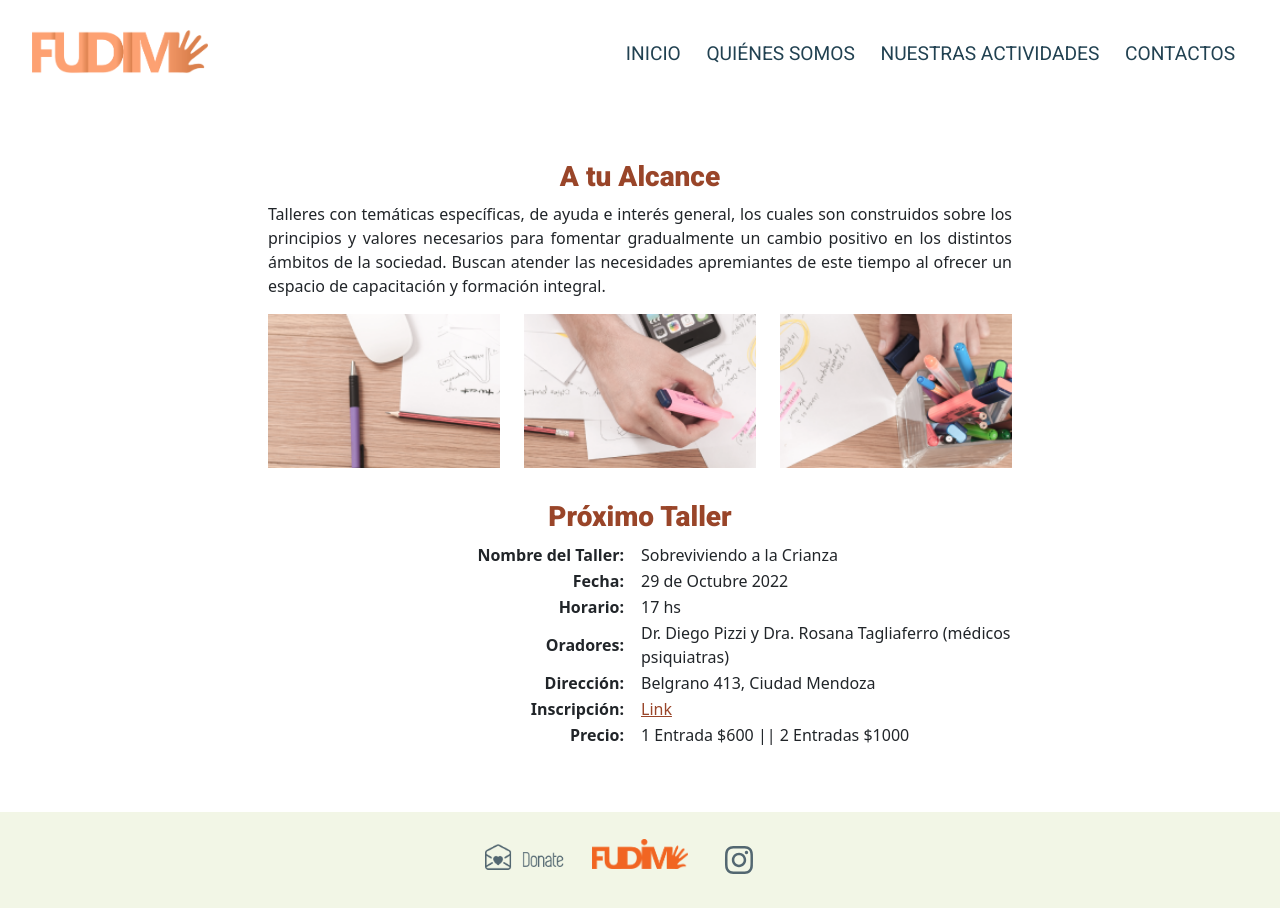
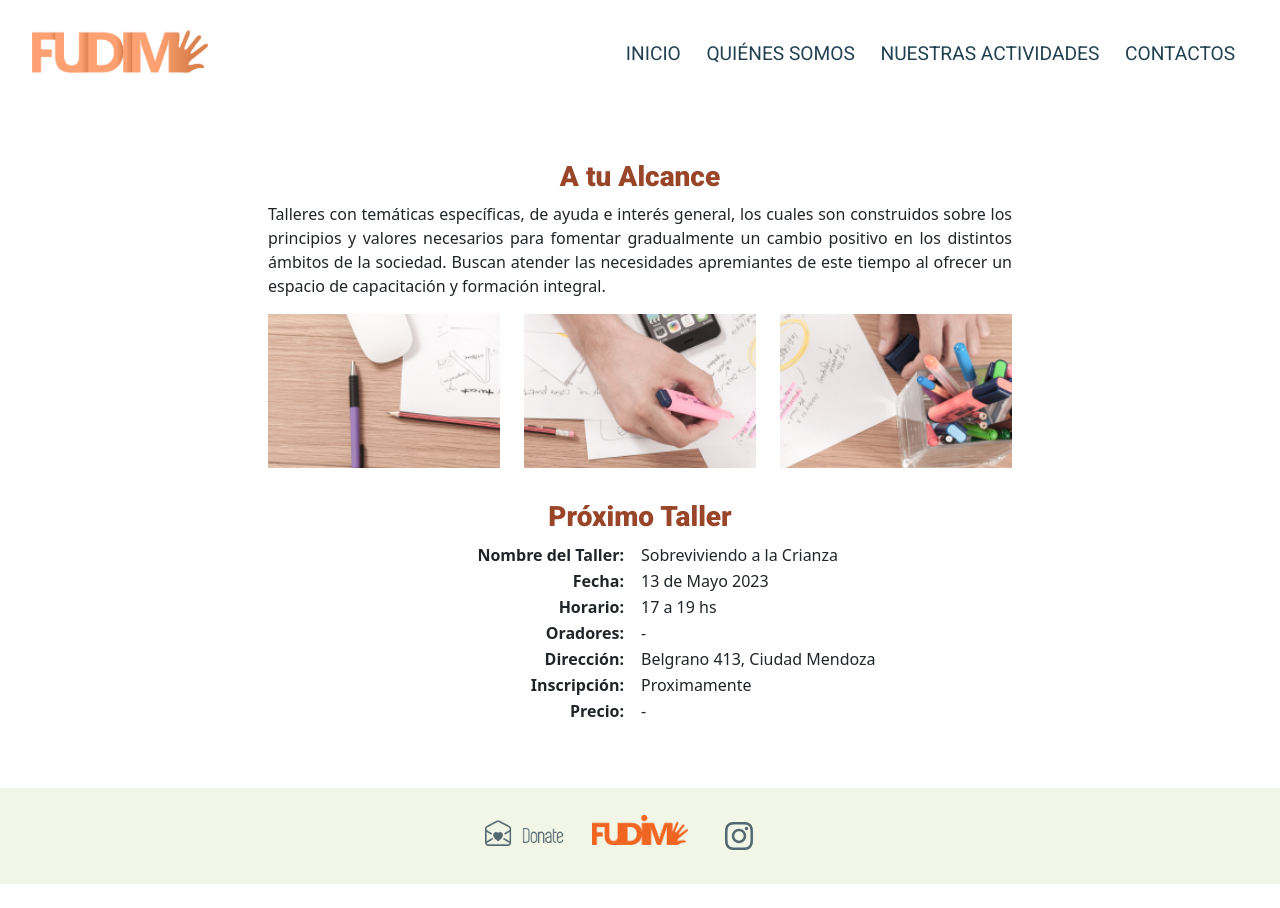
Before and after one commit to Makita7/FUDIM, a React (Create React App) app: page /atualcance in a window 1280 px wide. After the commit the page ends 884 px from the top, so only its background shows below. Built offline with nearby package versions, Linux system fonts and the light colour scheme.

Commit message:
modifying activities

```diff
--- a/src/pages/MejorEsDar.js
+++ b/src/pages/MejorEsDar.js
@@ -8,9 +8,14 @@ function MejorEsDar() {
                 <p>Área de servicio a la comunidad vinculada con la recepción, clasificación y entrega de donaciones en especies, alimentos, ropa y objetos nuevos o usados que puedan llegar a suplir las necesidades de otras personas, instituciones o fundaciones. Este espacio tiene como objetivo tender puentes de conexión y unir la disposición a dar de las personas con las necesidades específicas de otros. Ventas de garaje, ferias americanas o la desinteresada y generosa entrega de los recursos recibidos son algunas de las maneras en las cuales Mejor es Dar sirve a otros.</p>
                 <img alt='banner' className='img-fluid padBot' src={require('../img/bannerDar.png')}/>
 
-                <h3 className="subpagesh3 padTop">Para Donar</h3>
-                <h5 className='masinfoh5 text-center'>María del Carmen: <a className='link' href='+54 9 2616 96-8769'>+54 9 2614 66-6233</a></h5>
-                <h5 className='masinfoh5 text-center'>Viviana: <a className='link' href='+54 9 2616 96-8769'>+54 9 2614 66-6233</a></h5>
+                <h3 className="subpagesh3 padTop">FERIAS</h3>
+                <h5 className='masinfoh5 text-center'> Próxima: 14  y 15 de Julio</h5>
+                <h5 className='masinfoh5 text-center'>de 17 a 20 hs  y de 10 a 13hs</h5>
+                <hr/>
+                <h3 className="subpagesh3 padTop">Recepción de Donaciones</h3>
+                <h5 className='masinfoh5 text-center'>Domingos 2 y 9 de Julio - 11hs</h5>
+                <h5 className='masinfoh5 text-center'>Miércoles 5 y 12 de Julio - 20 hs</h5>
+                <h5 className='masinfoh5 text-center'>En Belgrano 413 Ciudad Mza</h5>
                 <a className='social' href='https://www.instagram.com/fudim.mendoza/'>
                     <svg className='icon' stroke="currentColor" fill="currentColor" stroke-width="0" viewBox="0 0 448 512" height="1em" width="1em" xmlns="http://www.w3.org/2000/svg"><path d="M224.1 141c-63.6 0-114.9 51.3-114.9 114.9s51.3 114.9 114.9 114.9S339 319.5 339 255.9 287.7 141 224.1 141zm0 189.6c-41.1 0-74.7-33.5-74.7-74.7s33.5-74.7 74.7-74.7 74.7 33.5 74.7 74.7-33.6 74.7-74.7 74.7zm146.4-194.3c0 14.9-12 26.8-26.8 26.8-14.9 0-26.8-12-26.8-26.8s12-26.8 26.8-26.8 26.8 12 26.8 26.8zm76.1 27.2c-1.7-35.9-9.9-67.7-36.2-93.9-26.2-26.2-58-34.4-93.9-36.2-37-2.1-147.9-2.1-184.9 0-35.8 1.7-67.6 9.9-93.9 36.1s-34.4 58-36.2 93.9c-2.1 37-2.1 147.9 0 184.9 1.7 35.9 9.9 67.7 36.2 93.9s58 34.4 93.9 36.2c37 2.1 147.9 2.1 184.9 0 35.9-1.7 67.7-9.9 93.9-36.2 26.2-26.2 34.4-58 36.2-93.9 2.1-37 2.1-147.8 0-184.8zM398.8 388c-7.8 19.6-22.9 34.7-42.6 42.6-29.5 11.7-99.5 9-132.1 9s-102.7 2.6-132.1-9c-19.6-7.8-34.7-22.9-42.6-42.6-11.7-29.5-9-99.5-9-132.1s-2.6-102.7 9-132.1c7.8-19.6 22.9-34.7 42.6-42.6 29.5-11.7 99.5-9 132.1-9s102.7-2.6 132.1 9c19.6 7.8 34.7 22.9 42.6 42.6 11.7 29.5 9 99.5 9 132.1s2.7 102.7-9 132.1z"></path></svg>
                 </a>
--- a/src/pages/SomosSuyas.js
+++ b/src/pages/SomosSuyas.js
@@ -31,7 +31,7 @@ function SomosSuyas() {
                     </div>
 
                     <div className='col text-left'>
-                        <h5 className='masinfoh5'>17 Septiembre 2022</h5>
+                        <h5 className='masinfoh5'>17 Junio 2023</h5>
                         <h5 className='masinfoh5'>KATO Café</h5>
                         <h5 className='masinfoh5'><a className='link' href='+54 9 2616 96-8769'>+54 9 2616 96-8769</a></h5>
                     </div>
--- a/src/pages/Talleres.js
+++ b/src/pages/Talleres.js
@@ -12,15 +12,15 @@ function Taller(){
                     </tr>
                     <tr>
                         <th className='text-right'>Fecha:</th>
-                        <td>29 de Octubre 2022</td>
+                        <td>13 de Mayo 2023</td>
                     </tr>
                     <tr>
                         <th className='text-right'>Horario:</th>
-                        <td>17 hs</td>
+                        <td>17 a 19 hs</td>
                     </tr>
                     <tr>
                         <th className='text-right'>Oradores:</th>
-                        <td>Dr. Diego Pizzi y Dra. Rosana Tagliaferro (médicos psiquiatras)</td>
+                        <td>-</td>
                     </tr>
                     <tr>
                         <th className='text-right'>Dirección:</th>
@@ -28,11 +28,13 @@ function Taller(){
                     </tr>
                     <tr>
                         <th className='text-right'>Inscripción:</th>
-                        <td><a className='link' href='https://forms.gle/zLd9mSC1g4ZwoR9g7'>Link</a></td>
+                        {/* <td><a className='link' href=''>Link</a></td> */}
+                        <td>Proximamente</td>
                     </tr>
                     <tr>
                         <th className='text-right'>Precio:</th>
-                        <td>1 Entrada $600 || 2 Entradas $1000</td>
+                        <td>-</td>
+                        {/* <td>1 Entrada $600 || 2 Entradas $1000</td> */}
                     </tr>
                 </table>
             </div>
```
Also changed, not shown: 1 other file (tests, documents, lock files or other folders).
